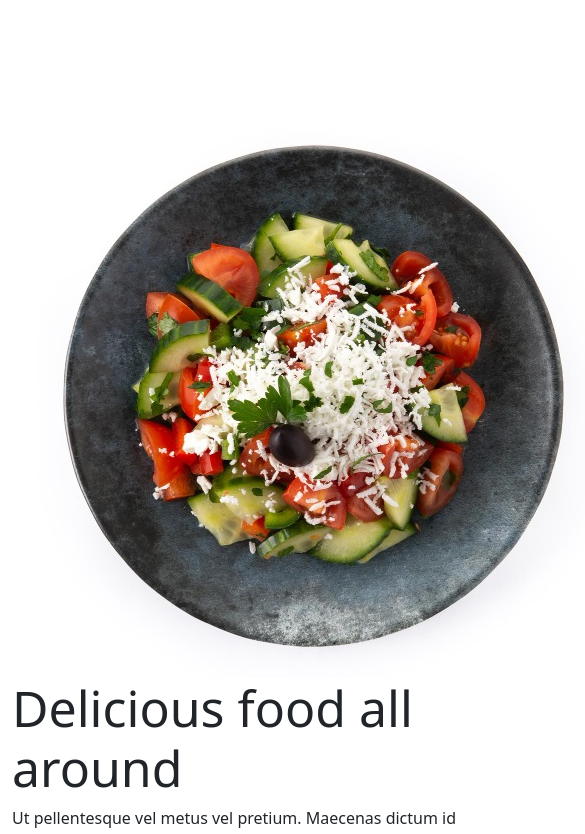
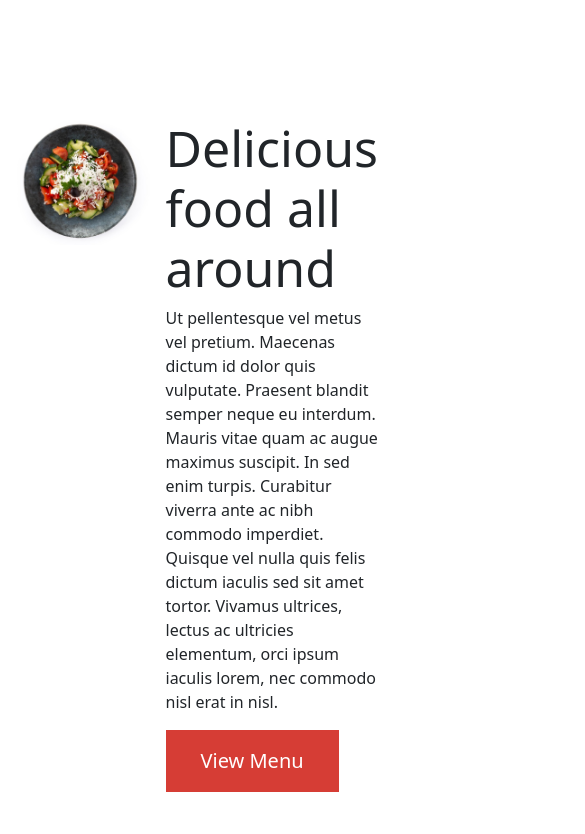
Before and after one commit to nmr15/nmr-cuisina, a React (Create React App) app: page / in a window 390 px wide. Shown: the part 790-1624 px from the top of the page, 585 px wide, since content can reach past the window. Built offline with nearby package versions, Linux system fonts and the light colour scheme; a web font is replaced by a local one.

Commit message:
advert1 again

```diff
--- a/src/App.css
+++ b/src/App.css
@@ -216,3 +216,19 @@ input:focus, select:focus
   background-color: #000;
   color: #E9ECEF;
 }
+
+
+@media (max-width: 767.98px)
+{
+  .advert1-img img {
+    width: 90%;
+  }
+}
+
+@media (max-width: 575.98px)
+{
+  .advert1-text
+  {
+    width: 100%;
+  }
+}
--- a/src/Components/Home.js
+++ b/src/Components/Home.js
@@ -13,7 +13,7 @@ const Home = () =>
       </section>
       <section className="section-advert1">
         <div className="container">
-          <div className="advert1 d-md-flex">
+          <div className="advert1 d-flex">
             <div className="advert1-img ">
               <img className="" src="/assets/home-plate.jpg" alt="plate of food" />
             </div>
```
